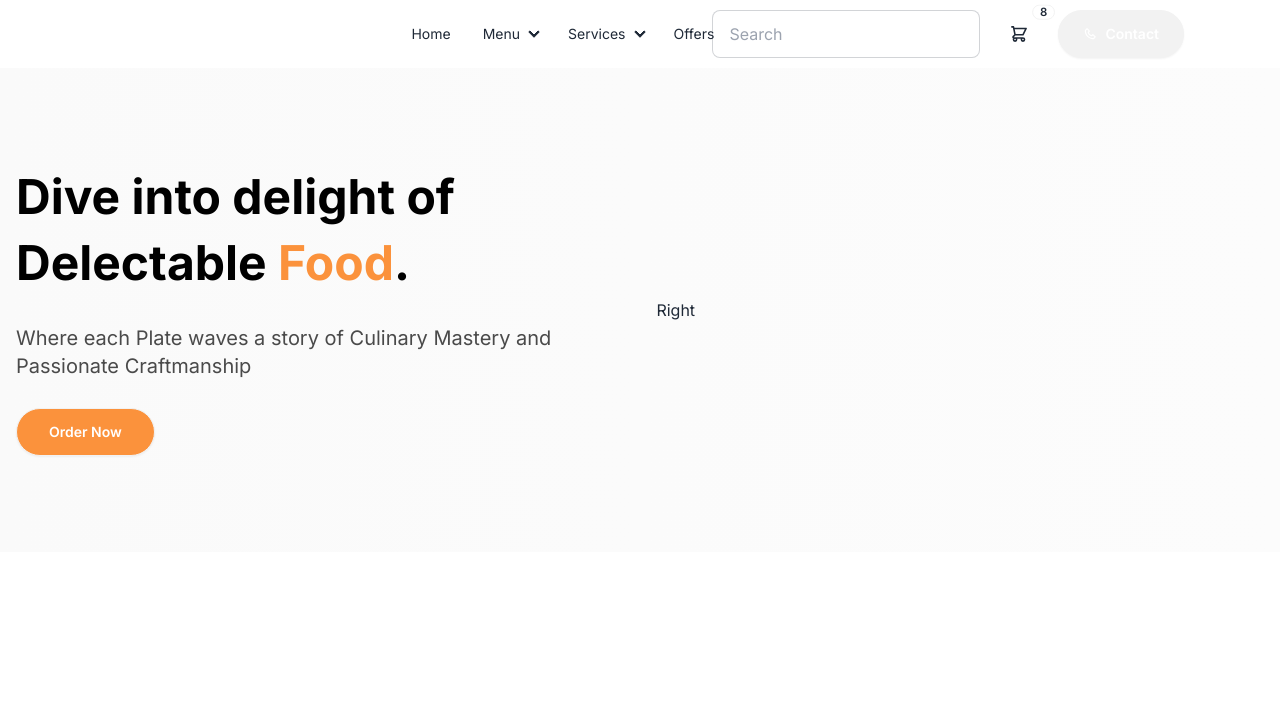
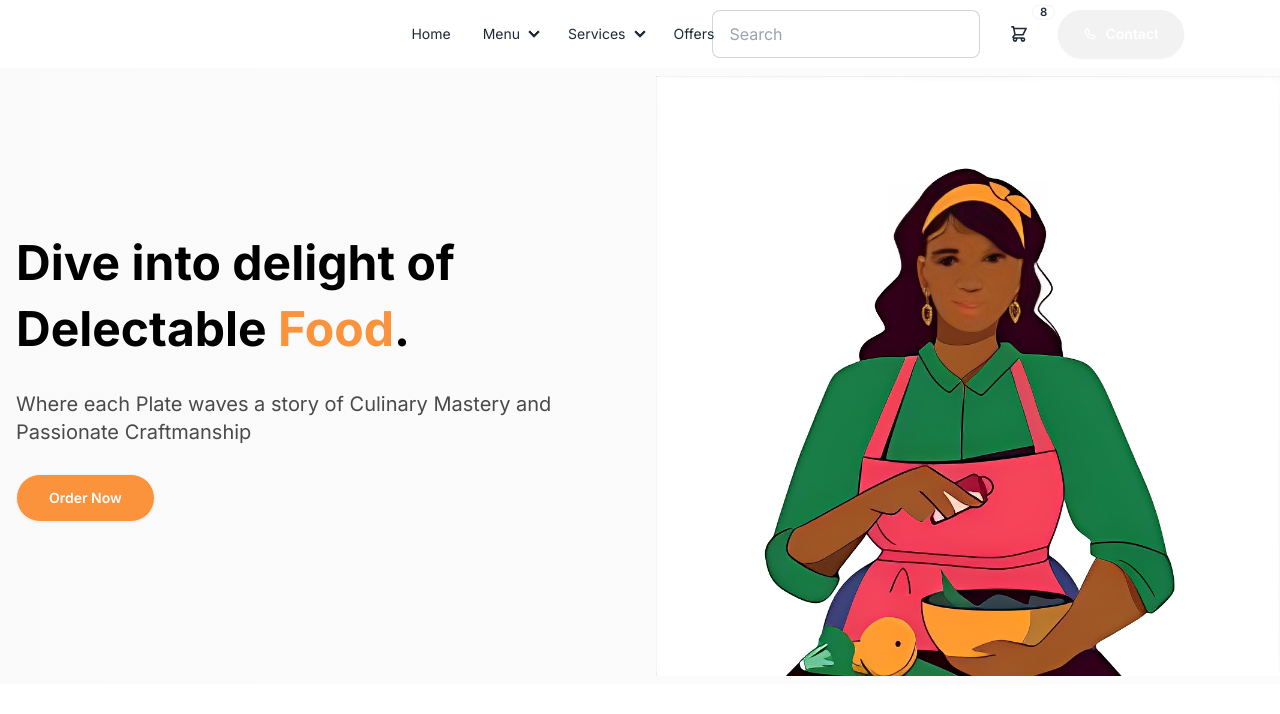
Before and after one commit to FranklinOsigwe/Ecommy, a React (Vite) app: page / in a window 1280 px wide. Shown: the top 714 px of the page. Built offline with nearby package versions, Linux system fonts and the light colour scheme.

Commit message:
added hero image

```diff
--- a/src/App.css
+++ b/src/App.css
@@ -15,3 +15,7 @@
     font-size: 30px;
     font-weight:700;
  }
+
+.chef_img{
+
+}
--- a/src/components/Banner.jsx
+++ b/src/components/Banner.jsx
@@ -3,7 +3,7 @@ import React from 'react'
 const Banner = () => {
   return (
     <div className='section-container bg-gradient-to-r from-[#FAFAFA] from-0% to-[#FCFCFC] to-100%'>
-        <div className='py-24 flex flex-col md:flex-row justify-between items-center gap-8'>
+        <div className='py-2 flex flex-col md:flex-row justify-between items-center gap-8'>
             <div className='md:w-1/2 space-y-7 px-4'>
                 <h2 className='md:text-5xl text-black text-4xl font-bold md:leading-snug leading-snug'>
                     Dive into delight of Delectable <span className='text-orange-400'>Food</span>.
@@ -11,7 +11,9 @@ const Banner = () => {
                 <p className='text-xl text-[#4A4A4A]'>Where each Plate waves a story of Culinary Mastery and Passionate Craftmanship</p>
                 <button className='btn bg-orange-400 px-8 py-3 text-white font-semibold rounded-full'>Order Now</button>
             </div>
-            <div className='md:w-1/2'>Right</div>
+            <div className='md:w-1/2 chef_img'>
+                <img src='/blackChef.jpg' alt='chef' />
+            </div>
         </div>
     </div>
   )
```
Also changed, not shown: public/blackChef.jpg (added).
